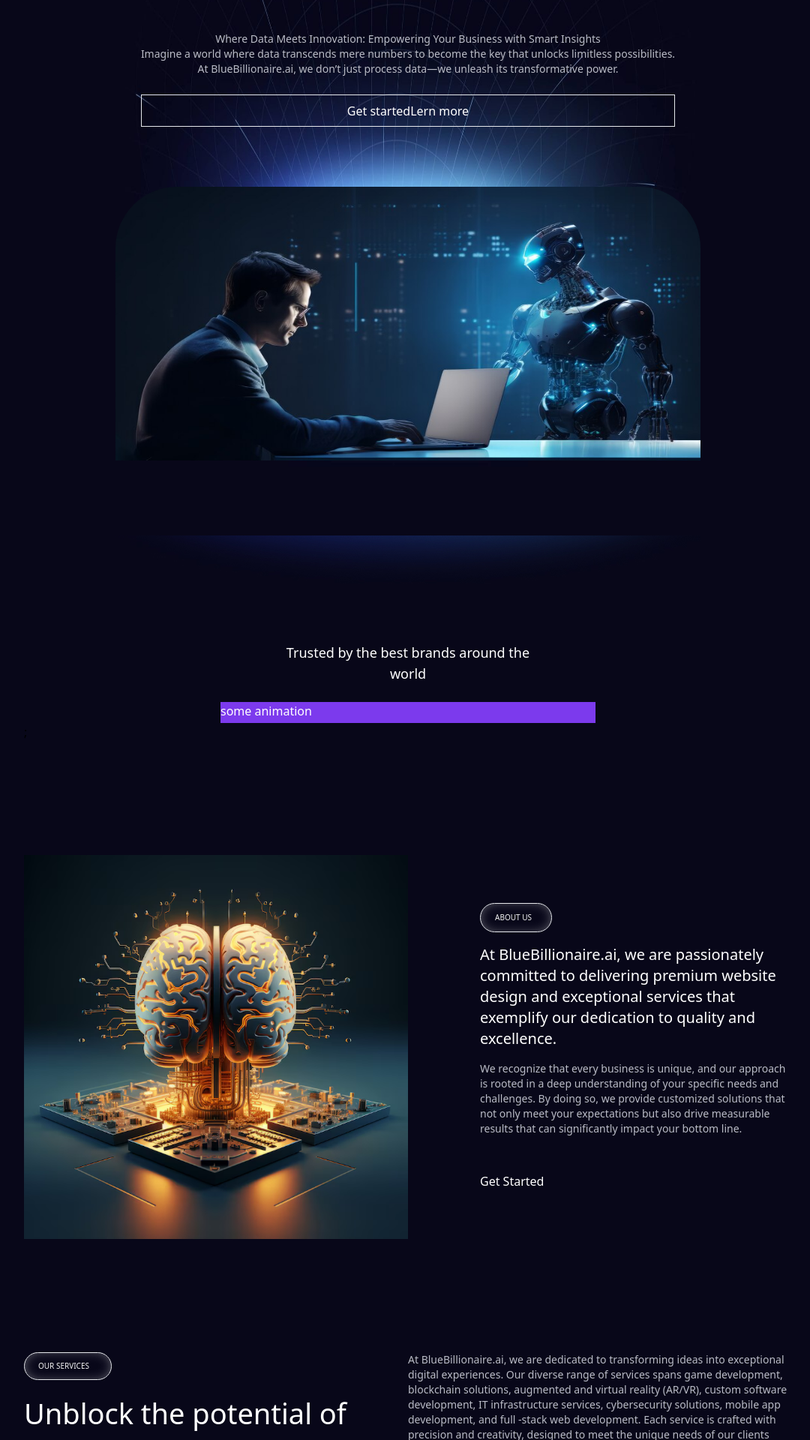
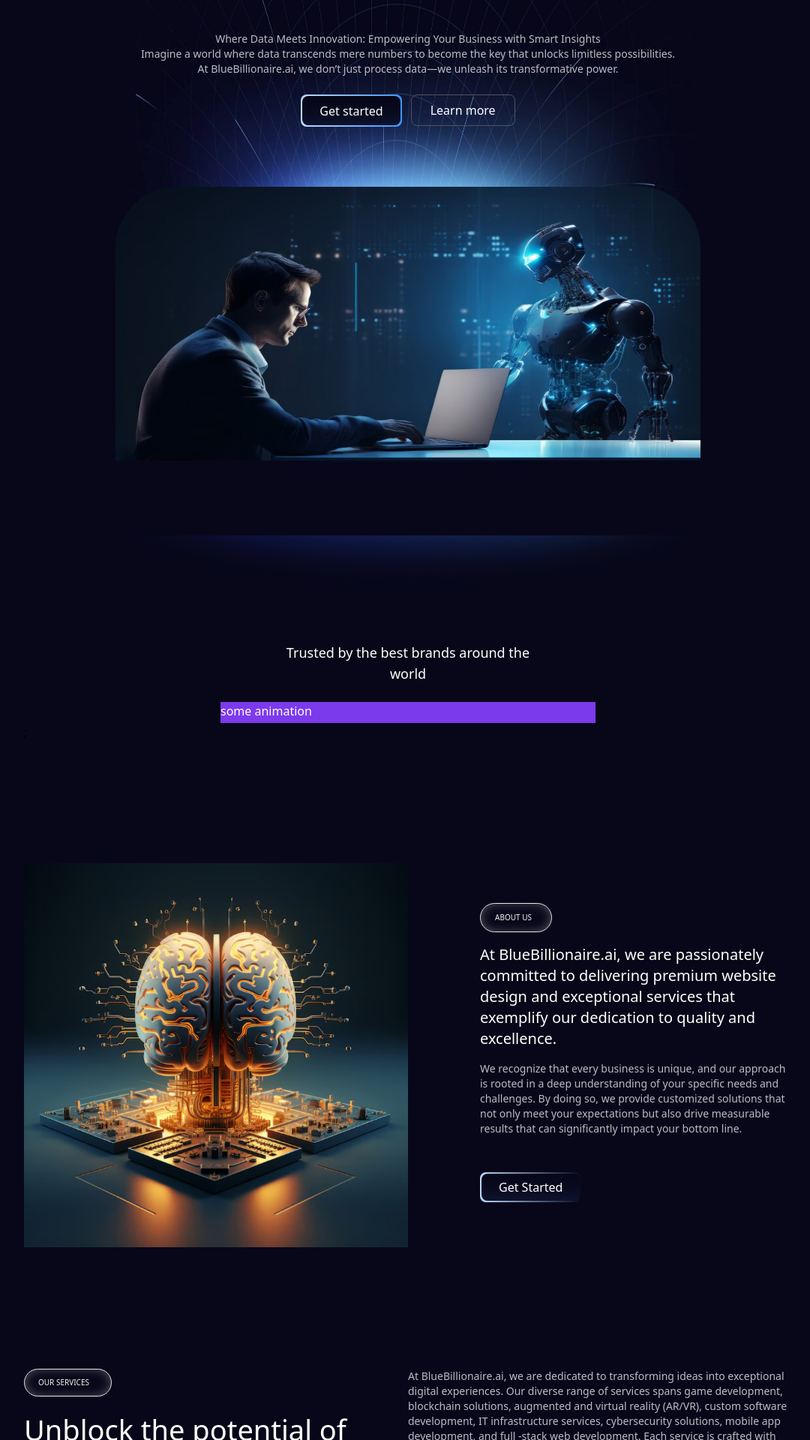
Before and after one commit to remeessalam/abuzars, a React (Vite) app: page / in a window 1280 px wide. Shown: the part 360-2280 px from the top of the page at 75% size, without its empty margins (96-1176 px from the left). Built offline with nearby package versions, Linux system fonts and the light colour scheme.

Commit message:
button also completed

```diff
--- a/src/Layout/Header.jsx
+++ b/src/Layout/Header.jsx
@@ -1,6 +1,7 @@
 import { useState } from "react";
 import Logo from "../assets/svg/Logo.svg";
 import menuIcon from "../assets/svg/menuIcon.svg";
+import Button from "../component/Button/Button";
 const Header = () => {
   const [openMenu, setOpenMenu] = useState(false);
   return (
@@ -25,8 +26,9 @@
             </ul>
           </div>
           <div className="text gap-4  justify-end md:flex hidden ">
-            <button>Sign in</button>
-            <button>Get Started</button>
+            <Button buttonName={"Sign in"} style={""} border={false} />
+            <Button buttonName={"Get Started"} style={""} border={true} />
+            {/* <button>Get Started</button> */}
           </div>
           <div
             className="md:hidden flex pr-5"
--- /dev/null
+++ b/src/component/Button/Button.jsx
@@ -0,0 +1,51 @@
+import PropTypes from "prop-types";
+
+const Button = ({ buttonName, border, style, divStyle }) => {
+  return (
+    <>
+      {border ? (
+        <div
+          className={
+            "relative inline-block  p-[2px] overflow-hidden text-white rounded-lg bg-gradient-to-r from-[#BED8FF] to-[#3D96FF]" +
+            divStyle
+          }
+        >
+          <button
+            className={
+              "bg-[#080719] shadow-11xl shadow-[#3D96FF] rounded-lg px-[23px] py-[6px] font-normal text-base w-full h-full" +
+              style
+            }
+          >
+            {buttonName}
+          </button>
+        </div>
+      ) : (
+        <div>
+          <button
+            className={
+              "border border-[#505362] text-white   rounded-lg px-[25px] py-[8px] font-normal text-base" +
+              style
+            }
+          >
+            {buttonName}
+          </button>
+        </div>
+      )}
+    </>
+  );
+};
+
+Button.propTypes = {
+  buttonName: PropTypes.string.isRequired,
+  style: PropTypes.string.isRequired,
+  divStyle: PropTypes.string.isRequired,
+  border: PropTypes.bool,
+};
+
+Button.defaultProps = {
+  border: false,
+  style: "",
+  divStyle: "",
+};
+
+export default Button;
--- a/src/pages/HomePage/Sections/Section.jsx
+++ b/src/pages/HomePage/Sections/Section.jsx
@@ -1,6 +1,7 @@
 import homeicon from "../../../assets/png/homePageBackground.png";
 import homePageImage1 from "../../../assets/images/homePageImage1.jpeg";
 import homePageBottomImage from "../../../assets/images/homePageBottomImage.jpeg";
+import Button from "../../../component/Button/Button";
 const Section = () => {
   return (
     <div
@@ -30,9 +31,11 @@
             its transformative power.
           </p>
         </div>
-        <div className="flex justify-center h-[43px] border mt-[24px]">
-          <button>Get started</button>
-          <button>Lern more</button>
+        <div className="flex justify-center h-[43px] gap-3 mt-[24px]">
+          {/* <button>Get started</button>
+          <button>Lern more</button> */}
+          <Button buttonName={"Get started"} border={true} />
+          <Button buttonName={"Learn more"} border={false} />
         </div>
       </div>
       <div className="flex flex-col items-center mt-[80px]  z-10">
--- a/src/pages/HomePage/Sections/SectionEight.jsx
+++ b/src/pages/HomePage/Sections/SectionEight.jsx
@@ -2,6 +2,7 @@
 import imagetwo from "../../../assets/png/sectioneightimagetwo.png";
 import imagethree from "../../../assets/png/sectioneightimagethree.png";
 import sectioneifhtbg from "../../../assets/images/sectioneifhtbg.jpeg";
+import Button from "../../../component/Button/Button";
 const SectionEight = () => {
   return (
     <div className="w-full text-white flex-col flex items-center mt-28">
@@ -22,7 +23,7 @@
           vitae ultrices arcu gravida odio diam gravida congue.
         </p>
       </div>
-      <div className="flex w-full flex-wrap lg:flex-nowrap justify-center mt-10 gap-10">
+      <div className="flex mb-10 w-full flex-wrap lg:flex-nowrap justify-center mt-10 gap-10">
         <div className="w-[80%] md:w-1/3 relative pb-7 rounded-lg overflow-hidden">
           <div className="w-full relative">
             <img src={sectioneifhtbg} alt="bg" className="absolute -z-10" />
@@ -78,7 +79,8 @@
           <div className="absolute bottom-1 left-[28px] h-[.5px]  w-[80%] bg-custom-radial opacity-55" />
         </div>
       </div>
-      <button className="mt-10">Browse all articles</button>
+      {/* <button className="mt-10">Browse all articles</button> */}
+      <Button buttonName={"Browse all articles"} />
     </div>
   );
 };
--- a/src/pages/HomePage/Sections/SectionFour.jsx
+++ b/src/pages/HomePage/Sections/SectionFour.jsx
@@ -1,4 +1,5 @@
 import bg from "../../../assets/png/sectionfourbg.png";
+import Button from "../../../component/Button/Button";
 const SectionFour = () => {
   return (
     <div className="w-full relative mt-40 h-[634px]">
@@ -19,7 +20,15 @@
             BlueBillionaire.ai, we don’t just process data—we unleash its
             transformative power.
           </p>
-          <button className="mt-8">Get Started</button>
+          {/* <button className="mt-8">Get Started</button> */}
+          <div className="w-full justify-center mt-6">
+            <Button
+              buttonName="Get Started"
+              border={true}
+              style={""}
+              divStyle={"w-[200px]"}
+            />
+          </div>
         </div>
       </div>
       <div className="w-full h-20 bg-[#121739]" />
--- a/src/pages/HomePage/Sections/SectionSeven.jsx
+++ b/src/pages/HomePage/Sections/SectionSeven.jsx
@@ -7,6 +7,7 @@
 import pintersticon from "../../../assets/svg/pinterest.svg";
 import twitericon from "../../../assets/svg/twitter.svg";
 import googleicon from "../../../assets/svg/google.svg";
+import Button from "../../../component/Button/Button";
 const SectionSeven = () => {
   return (
     <div className="w-full lg:justify-between items-center  gap-2 flex-col lg:flex-row flex mt-20">
@@ -68,7 +69,8 @@
           into opportunities and creating a brighter, more prosperous future for
           your organization.
         </p>
-        <button className="text-white">Contact us</button>
+        <Button buttonName="Contact us" border={false} />
+        {/* <button className="text-white">Contact us</button> */}
       </div>
       <div className="relative lg:w-1/3 md:w-1/2 w-[80%] h-[405px]">
         <div className="absolute  top-6 left-0 flex justify-center items-center w-[66px] h-[66px] rounded-full border shadow-10xl shadow-white">
--- a/src/pages/HomePage/Sections/SectionTwo.jsx
+++ b/src/pages/HomePage/Sections/SectionTwo.jsx
@@ -4,6 +4,7 @@
 import roundedHeart from "../../../assets/svg/roundedHeart.svg";
 import chinese from "../../../assets/svg/chinese.svg";
 import setting from "../../../assets/svg/setting.svg";
+import Button from "../../../component/Button/Button";
 const SectionTwo = () => {
   return (
     <div className="md:mt-[120px] mt-[60px] w-full h-full">
@@ -26,16 +27,23 @@
             premium website design and exceptional services that exemplify our
             dedication to quality and excellence.
           </p>
-          <p className="text-sm font-normal text-[#BABCC6]">
+          <p className="text-sm font-normal text-[#BABCC6] mb-8">
             We recognize that every business is unique, and our approach is
             rooted in a deep understanding of your specific needs and
             challenges. By doing so, we provide customized solutions that not
             only meet your expectations but also drive measurable results that
             can significantly impact your bottom line.
           </p>
-          <button className="mt-8 text-white items-start w-fit">
+          {/* <button className="mt-8 text-white items-start w-fit">
             Get Started
-          </button>
+          </button> */}
+          <div>
+            <Button
+              buttonName="Get Started"
+              border={true}
+              divStyle={"max-w-[200px]"}
+            />
+          </div>
         </div>
       </div>
 
--- a/tailwind.config.js
+++ b/tailwind.config.js
@@ -12,6 +12,7 @@
         "8xl": "inset 0px 0px 22px -12px rgba(0,0,0,0.09)",
         "9xl": "inset 0px 0px 125px -133px rgba(255,255,255,0.49)",
         "10xl": " inset 0px -25px 80px -79px rgba(255,255,255,0.6)",
+        "11xl": " inset 0px -58px 70px -103px rgba(61,150,255,1)",
       },
     },
   },
```
Also changed, not shown: src/assets/svg/Component4.svg (added).
